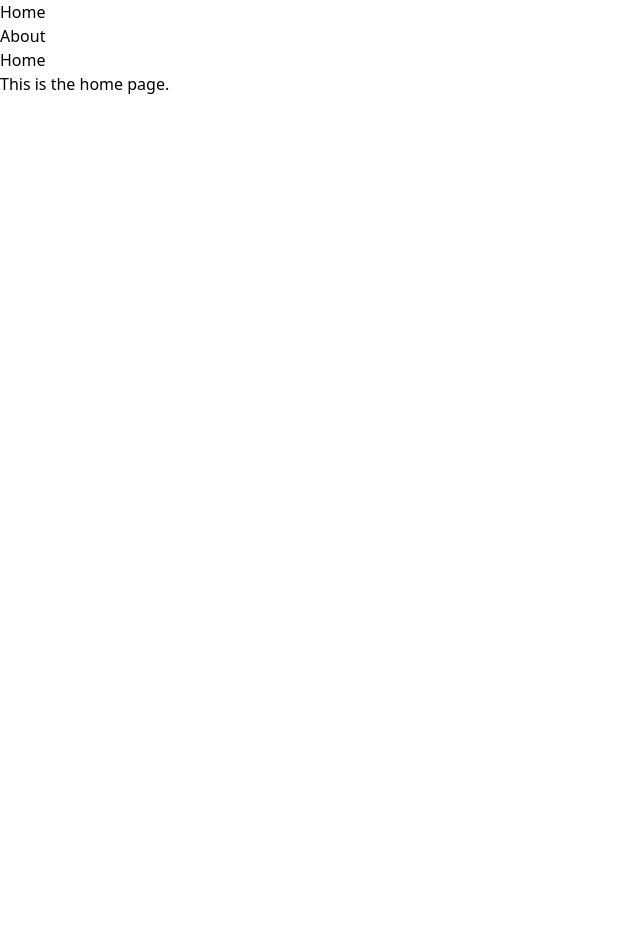
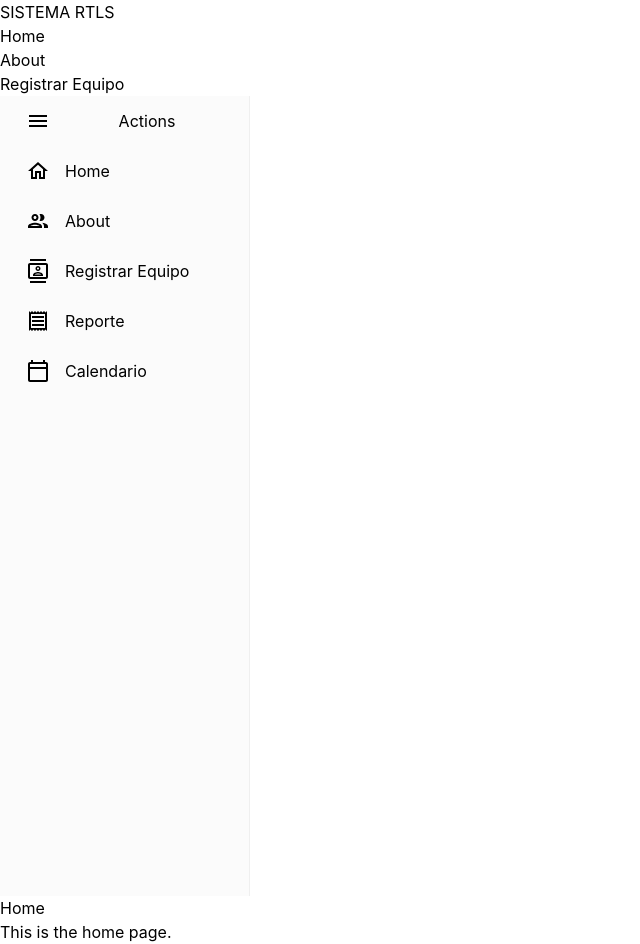
Before and after one commit to EstebanMa12/RTLS, a React (Vite) app: page / in a window 1280 px wide. Shown: the whole page, without its empty margins (0-640 px from the left). Before the commit the page ends 800 px from the top, so only its background shows below. Built offline with nearby package versions, Linux system fonts and the light colour scheme.

Commit message:
Add SidebarComponent and ProSidebarProvider

```diff
--- a/package.json
+++ b/package.json
@@ -10,11 +10,15 @@
     "preview": "vite preview"
   },
   "dependencies": {
+    "@emotion/styled": "^11.11.0",
+    "@mui/icons-material": "^5.15.11",
+    "@mui/material": "^5.15.11",
     "axios": "^1.6.7",
     "firebase": "^10.8.0",
     "react": "^18.2.0",
     "react-dom": "^18.2.0",
     "react-hook-form": "^7.50.1",
+    "react-pro-sidebar": "^1.1.0",
     "react-redux": "^9.1.0",
     "react-router-dom": "^6.22.1"
   },
--- a/src/components/Navbar/index.jsx
+++ b/src/components/Navbar/index.jsx
@@ -1,17 +1,41 @@
+/* eslint-disable no-unused-vars */
 import {Link} from "react-router-dom";
 
 const Navbar = () => {
     return (
-        <nav>
-        <ul>
+        <div>
+            <nav className="
+            flex
+            justify-between
+            items-center
+            border
+            w-full
+            h-16
+            px-10
+            ">
+            <Link to="/">
+                <h1 className="text-3xl font-bold hover:text-orange-500"> SISTEMA RTLS</h1>
+            </Link>
+            <ul className="
+            flex
+            justify-between
+            items-center
+            w-1/2
+            h-full
+
+            ">
                 <li>
                     <Link to="/">Home</Link>
                 </li>
                 <li>
                     <Link to="/about">About</Link>
                 </li>
+                <li>
+                    <Link to="/register">Registrar Equipo</Link>
+                </li>
             </ul>
             </nav>
+        </div>
     );
     }
     export default Navbar;
--- /dev/null
+++ b/src/components/SidebarComponent/index.jsx
@@ -0,0 +1,51 @@
+import {Sidebar, Menu, MenuItem, SubMenu, useProSidebar} from 'react-pro-sidebar';
+/* eslint-disable no-unused-vars */
+import {Link} from "react-router-dom";
+import HomeOutlinedIcon from "@mui/icons-material/HomeOutlined";
+import PeopleOutlinedIcon from "@mui/icons-material/PeopleOutlined";
+import ContactsOutlinedIcon from "@mui/icons-material/ContactsOutlined";
+import ReceiptOutlinedIcon from "@mui/icons-material/ReceiptOutlined";
+import CalendarTodayOutlinedIcon from "@mui/icons-material/CalendarTodayOutlined";
+import HelpOutlineOutlinedIcon from "@mui/icons-material/HelpOutlineOutlined";
+import MenuOutlinedIcon from "@mui/icons-material/MenuOutlined";
+
+const SidebarComponent = () => {
+    const { collapseSidebar } = useProSidebar();
+    return (
+        <Sidebar style={{ height: "100vh"}}>
+        <Menu iconShape="square">
+            <MenuItem
+                icon={<MenuOutlinedIcon/>}
+                onClick={() => {
+                    console.log("click");
+                    collapseSidebar();
+                }}
+                style = {{cursor: "pointer", textAlign: "center"}}
+            >
+                {" "}
+                <h2 className="
+                text-2xl
+                font-bold
+                text-center
+                ">Actions</h2>
+            </MenuItem>
+            <MenuItem icon={<HomeOutlinedIcon />}>
+                <Link to="/">Home</Link>
+            </MenuItem>
+            <MenuItem icon={<PeopleOutlinedIcon />}>
+                <Link to="/about">About</Link>
+            </MenuItem>
+            <MenuItem icon={<ContactsOutlinedIcon />}>
+                <Link to="/register">Registrar Equipo</Link>
+            </MenuItem>
+            <MenuItem icon={<ReceiptOutlinedIcon />}>
+                <Link to="/report">Reporte</Link>
+            </MenuItem>
+            <MenuItem icon={<CalendarTodayOutlinedIcon />}>
+                <Link to="/calendar">Calendario</Link>
+            </MenuItem>
+        </Menu>
+        </Sidebar>
+    );
+    }
+    export default SidebarComponent;
--- a/src/main.jsx
+++ b/src/main.jsx
@@ -2,9 +2,12 @@ import React from 'react'
 import ReactDOM from 'react-dom/client'
 import AppRouter from './router/AppRouter'
 import './styles/index.css'
+import { ProSidebarProvider} from 'react-pro-sidebar';
 
 ReactDOM.createRoot(document.getElementById('root')).render(
   <React.StrictMode>
-    <AppRouter />
+    <ProSidebarProvider>
+      <AppRouter />
+    </ProSidebarProvider>
   </React.StrictMode>,
 )
--- a/src/pages/Home/index.jsx
+++ b/src/pages/Home/index.jsx
@@ -1,8 +1,11 @@
 import Navbar from '../../components/Navbar';
+import SidebarComponent from '../../components/SidebarComponent';
 const Home = () => {
     return (
         <div>
         <Navbar />
+        <SidebarComponent />
+
         <h1 className="text-3xl font-bold underline">Home</h1>
         <p>This is the home page.</p>
         </div>
--- a/src/styles/index.css
+++ b/src/styles/index.css
@@ -1,3 +1,18 @@
 @tailwind base;
 @tailwind components;
 @tailwind utilities;
+
+body {
+    margin: 0;
+    font-family: -apple-system, BlinkMacSystemFont, "Segoe UI", "Roboto", "Oxygen",
+      "Ubuntu", "Cantarell", "Fira Sans", "Droid Sans", "Helvetica Neue",
+      sans-serif;
+    -webkit-font-smoothing: antialiased;
+    -moz-osx-font-smoothing: grayscale;
+    /* additions here*/
+    height: 100vh;
+  }
+  code {
+    font-family: source-code-pro, Menlo, Monaco, Consolas, "Courier New",
+      monospace;
+  }
```
Also changed, not shown: 1 other file (tests, documents, lock files or other folders). Lines whose indentation alone changed are shown as unchanged.
